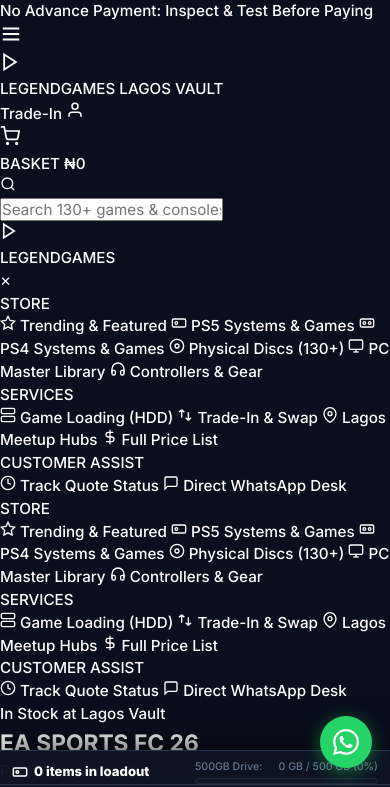
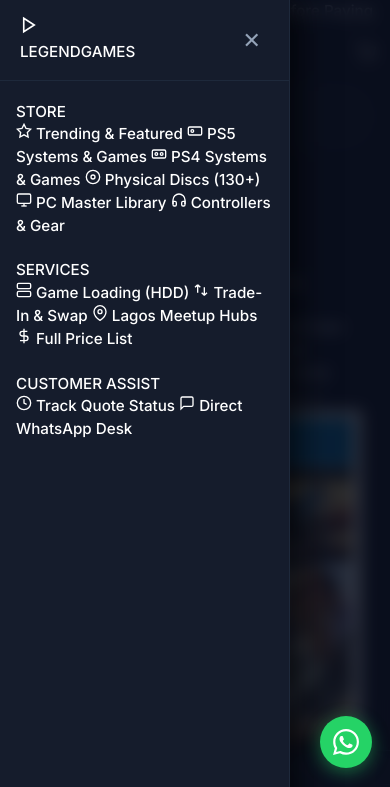
Before and after one commit to BoyLegend808/Legend-Games, a website: page home/home.html in a window 390 px wide. Both pictures are taken after a click on the button 11 px from the left and 35 px from the top of the page. Shown: the top 787 px of the page. Drawn offline with Linux system fonts and the light colour scheme.

Commit message:
fix: enforce mobile drawer & header 3-row layout overrides at end of home.css

```diff
--- a/home/home.css
+++ b/home/home.css
@@ -3679,3 +3679,173 @@ body.legend-storefront-body {
     gap: 12px;
   }
 }
+
+/* =========================================================
+   MASTER RESPONSIVE & MOBILE DRAWER OVERRIDES
+   ========================================================= */
+
+/* Mobile Drawer Backdrop & Drawer Panel Styles */
+.mobile-drawer-backdrop {
+  position: fixed !important;
+  inset: 0 !important;
+  background: rgba(10, 15, 29, 0.85) !important;
+  backdrop-filter: blur(8px) !important;
+  -webkit-backdrop-filter: blur(8px) !important;
+  z-index: 2000 !important;
+  display: none;
+  opacity: 0;
+  transition: opacity 0.2s ease;
+}
+
+.mobile-drawer-backdrop.active {
+  display: block !important;
+  opacity: 1 !important;
+}
+
+.mobile-drawer-content {
+  position: absolute !important;
+  top: 0 !important;
+  left: 0 !important;
+  bottom: 0 !important;
+  width: 290px !important;
+  max-width: 85vw !important;
+  background: #151C2C !important;
+  border-right: 1px solid #1E293B !important;
+  display: flex !important;
+  flex-direction: column !important;
+  transform: translateX(-100%) !important;
+  transition: transform 0.25s cubic-bezier(0.16, 1, 0.3, 1) !important;
+  box-shadow: 10px 0 30px rgba(0, 0, 0, 0.65) !important;
+}
+
+.mobile-drawer-backdrop.active .mobile-drawer-content {
+  transform: translateX(0) !important;
+}
+
+.mobile-drawer-header {
+  display: flex !important;
+  align-items: center !important;
+  justify-content: space-between !important;
+  padding: 16px 20px !important;
+  border-bottom: 1px solid #1E293B !important;
+}
+
+.drawer-close-btn {
+  background: transparent !important;
+  border: none !important;
+  color: #94A3B8 !important;
+  font-size: 22px !important;
+  cursor: pointer !important;
+  padding: 4px 8px !important;
+  border-radius: 6px !important;
+}
+
+.drawer-close-btn:hover {
+  color: #FFFFFF !important;
+  background: #1A2235 !important;
+}
+
+.mobile-drawer-body {
+  padding: 20px 16px !important;
+  overflow-y: auto !important;
+  display: flex !important;
+  flex-direction: column !important;
+  gap: 22px !important;
+}
+
+@media (max-width: 900px) {
+  /* 1. Hide Desktop-Only Elements Completely on Mobile/Tablet */
+  .desktop-only,
+  .brand-subtitle.desktop-only,
+  .cart-text-cell.desktop-only,
+  .nav-secondary-btn.desktop-only,
+  .icon-action-btn.desktop-only {
+    display: none !important;
+  }
+
+  /* 2. Show Mobile Hamburger Button */
+  .mobile-hamburger-btn {
+    display: flex !important;
+    align-items: center !important;
+    justify-content: center !important;
+    background: transparent !important;
+    border: 1px solid #1E293B !important;
+    border-radius: 8px !important;
+    color: #00E5FF !important;
+    padding: 7px 10px !important;
+    cursor: pointer !important;
+  }
+
+  /* 3. Header Container Layout */
+  .header-content-wrap {
+    padding: 8px 14px !important;
+    gap: 8px !important;
+  }
+
+  .header-main-row {
+    display: flex !important;
+    align-items: center !important;
+    justify-content: space-between !important;
+    width: 100% !important;
+  }
+
+  /* 4. Cart Button on Mobile: Icon Only with Notification Badge */
+  .header-cart-card {
+    background: transparent !important;
+    border: none !important;
+    padding: 0 !important;
+    min-height: unset !important;
+    box-shadow: none !important;
+  }
+
+  /* 5. Row 3 Full-Width Search Bar */
+  .header-search-row {
+    width: 100% !important;
+    margin-top: 4px !important;
+  }
+
+  .header-search-center {
+    max-width: 100% !important;
+    width: 100% !important;
+  }
+
+  .search-input-wrapper {
+    width: 100% !important;
+    background: #101624 !important;
+    border: 1px solid #1E293B !important;
+    border-radius: 9999px !important;
+    padding: 8px 16px !important;
+  }
+
+  /* 6. CRITICAL: Completely Hide Desktop Sidebar on Mobile/Tablet */
+  .dashboard-sidebar {
+    display: none !important;
+  }
+
+  .desktop-dashboard-layout {
+    flex-direction: column !important;
+    padding: 14px 12px !important;
+    gap: 20px !important;
+  }
+
+  .hero-split-card {
+    flex-direction: column !important;
+  }
+
+  .hero-split-right {
+    min-height: 260px !important;
+  }
+
+  .hero-split-left {
+    padding: 20px 16px !important;
+  }
+
+  .hero-pricing-grid {
+    grid-template-columns: 1fr !important;
+  }
+
+  .advanced-ux-grid {
+    grid-template-columns: 1fr !important;
+    gap: 16px !important;
+  }
+}
```
